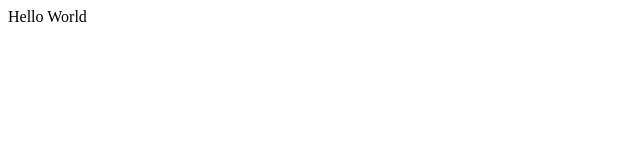
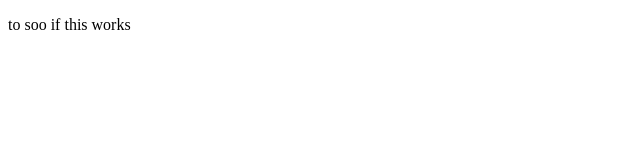
Before and after one commit to sppirtti/githubTester, a plain HTML site: page index.html in a window 1280 px wide. Shown: the whole page, without its empty margins (0-640 px from the left). Drawn offline with Linux system fonts and the light colour scheme.

Commit message:
fix html

```diff
--- a/index.html
+++ b/index.html
@@ -1 +1,9 @@
-<p1> Hello World </p1>
+<!DOCTYPE html>
+<html>
+    <head>
+        <title>Just a title</title>
+    </head>
+    <body>
+        <p> to soo if this works</p>
+    </body>
+</html>
```
